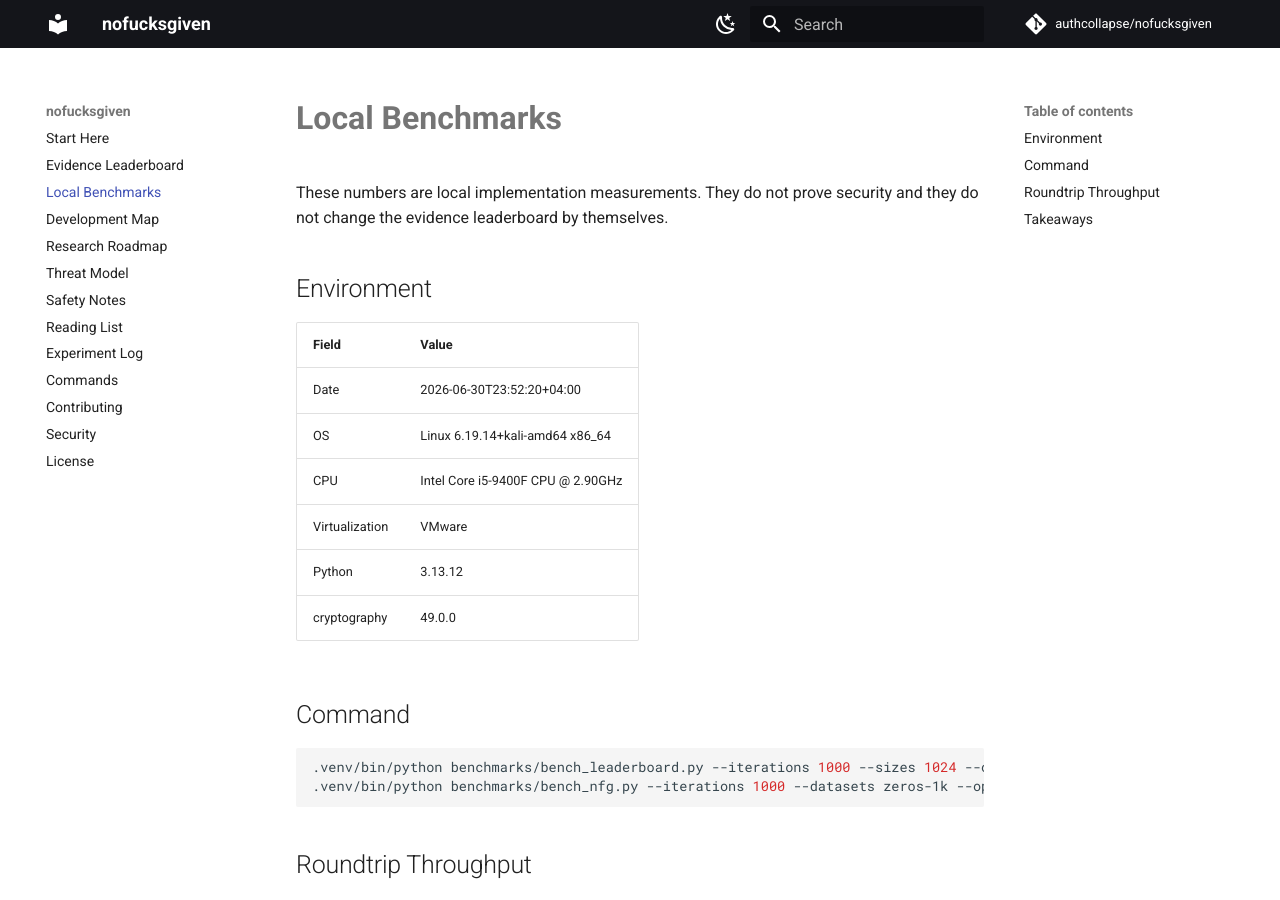
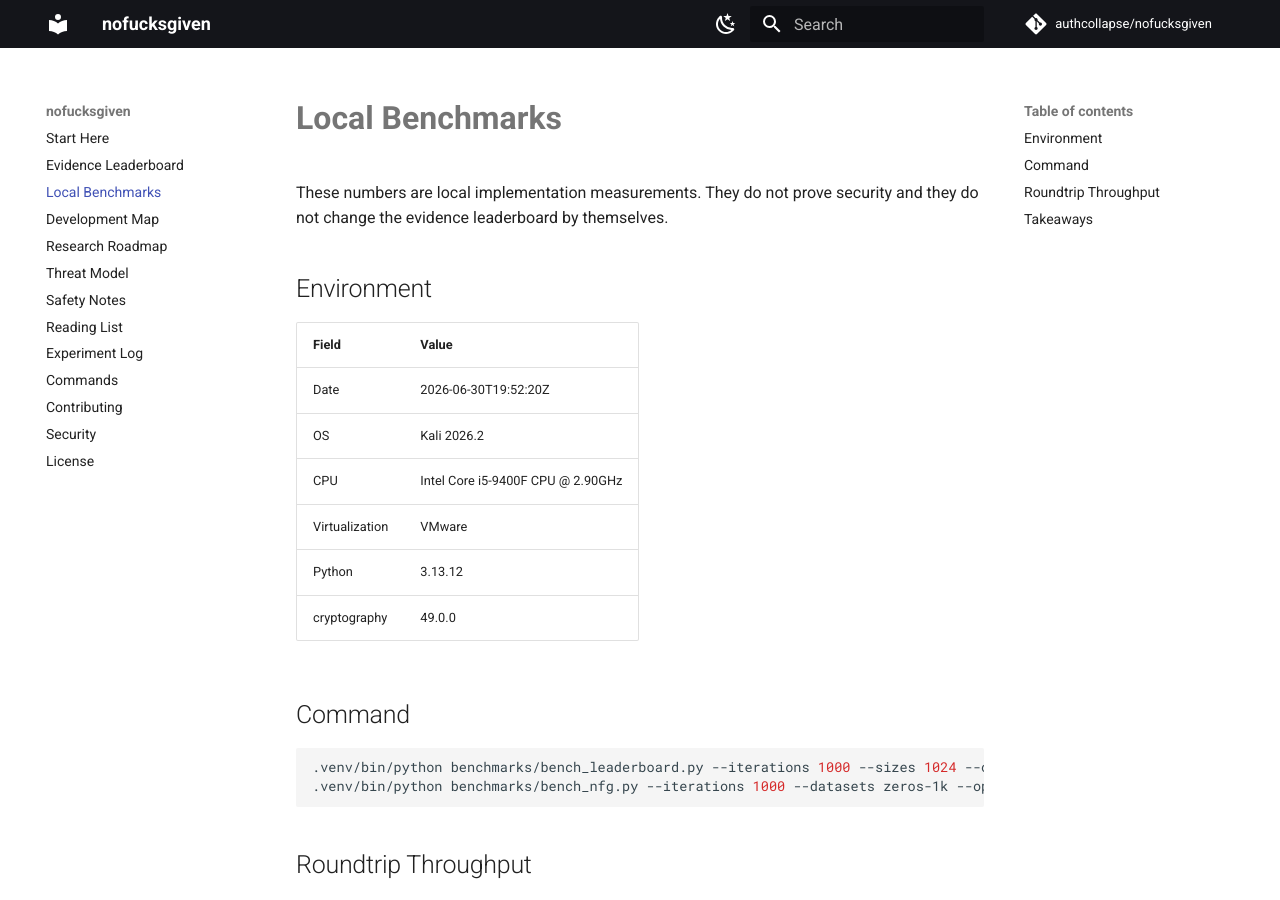
Before and after one commit to authcollapse/nofucksgiven, an MkDocs documentation site: the page built from docs/local-benchmarks.md, in a window 1280 px wide and 900 px high. Built offline with MkDocs 1.6.1 and Material for MkDocs 9.7.7, drawn with Linux system fonts in a browser that asks for light colours; comment, search, counter and statistics services are not loaded.

Commit message:
Redact benchmark environment details

```diff
--- a/docs/local-benchmarks.md
+++ b/docs/local-benchmarks.md
@@ -7,8 +7,8 @@ and they do not change the evidence leaderboard by themselves.
 
 | Field | Value |
 | --- | --- |
-| Date | 2026-06-30T23:52:20+04:00 |
-| OS | Linux 6.19.14+kali-amd64 x86_64 |
+| Date | 2026-06-30T19:52:20Z |
+| OS | Kali 2026.2 |
 | CPU | Intel Core i5-9400F CPU @ 2.90GHz |
 | Virtualization | VMware |
 | Python | 3.13.12 |
```
